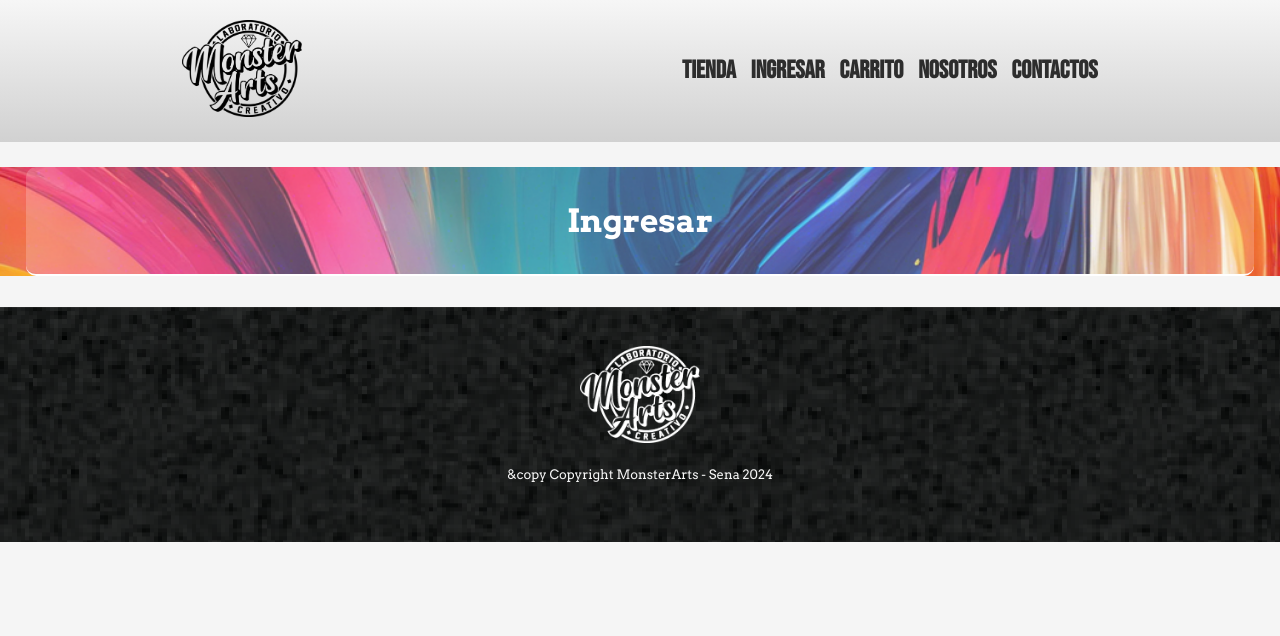
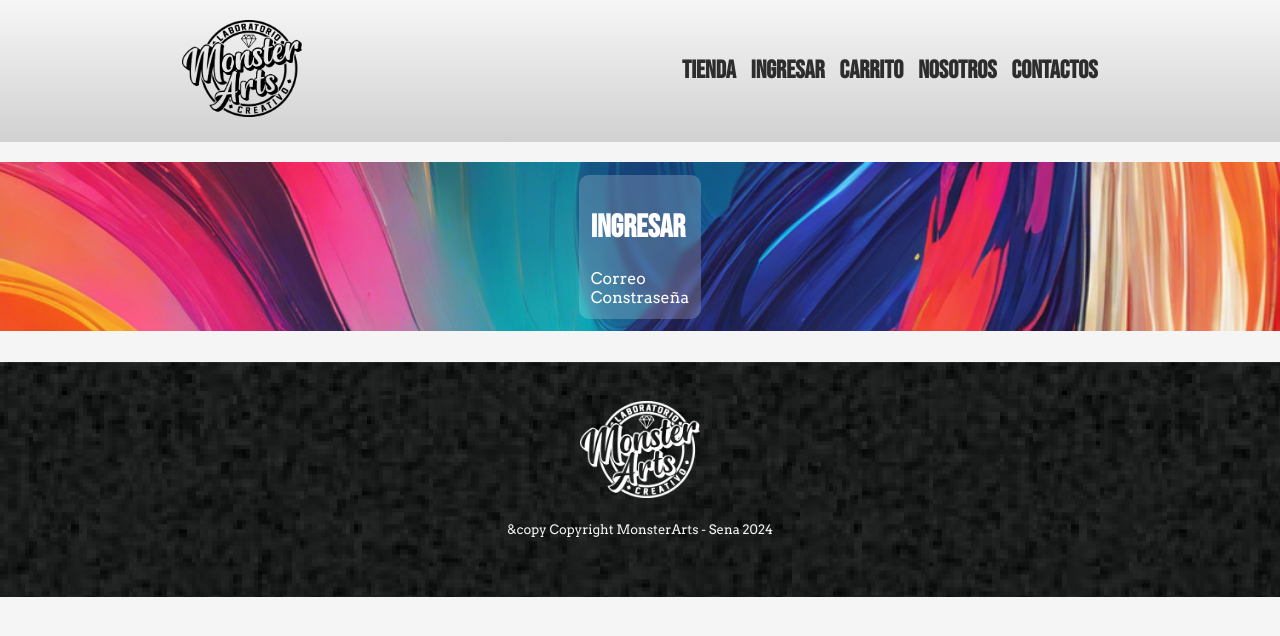
Before and after one commit to jezuleta/monsterarts_web, a React (Vite) app: page /Ingresar in a window 1280 px wide. Shown: the top 636 px of the page. Built offline with nearby package versions, Linux system fonts and the light colour scheme.

Commit message:
Ingresar / inicio

```diff
--- a/package.json
+++ b/package.json
@@ -13,6 +13,7 @@
     "@vitejs/plugin-react": "^4.3.1",
     "react": "^18.3.1",
     "react-dom": "^18.3.1",
+    "react-hook-form": "^7.53.0",
     "react-icons": "^5.3.0",
     "react-router-dom": "^6.26.1",
     "react-scroll": "^1.9.0"
--- a/src/components/Screens/Ingresar.jsx
+++ b/src/components/Screens/Ingresar.jsx
@@ -1,13 +1,26 @@
-import React from 'react'
-import style from './Ingresar.module.css'
+//import React from 'react';
+import style from './Ingresar.module.css';
+import { useForm } from "react-hook-form";
 
 const Ingresar = () => {
+
+  const { register, handleSubmit} = useForm();
+
   return (
     <div className={style.principal}>
 
       <div className={style.box}>
-        <h1>Ingresar</h1>
-
+        <h1 className={style.title} >Ingresar</h1>
+        <form action="">
+          <div>
+            <label>Correo</label>
+            <imput type="text" name="" />
+          </div>
+          <div>
+            <label>Constraseña</label>
+            <imput type="password" />
+          </div>
+        </form>
       </div>
 
     </div>
--- a/src/components/Screens/Ingresar.module.css
+++ b/src/components/Screens/Ingresar.module.css
@@ -2,14 +2,21 @@
     background: url(../../../public/images/fondo_2.jpeg);
     background-size: cover;
     color: white;
+    display: flex;
+    justify-content: center;
 }
 
 .box{
     display: flex;
-    justify-content: center;
-    margin: 2%;
+    width: fit-content;
+    flex-direction: column;
+    margin: 1%;
     padding: 12px;
     background: rgb(255, 255, 255, 0.2);
-    border-bottom: 2px solid white;
+    backdrop-filter: blur(3px);
     border-radius: 10px;
 }
+
+.title{
+    font-family: "Bebas neue";
+}
```
Also changed, not shown: 1 other file (tests, documents, lock files or other folders).
